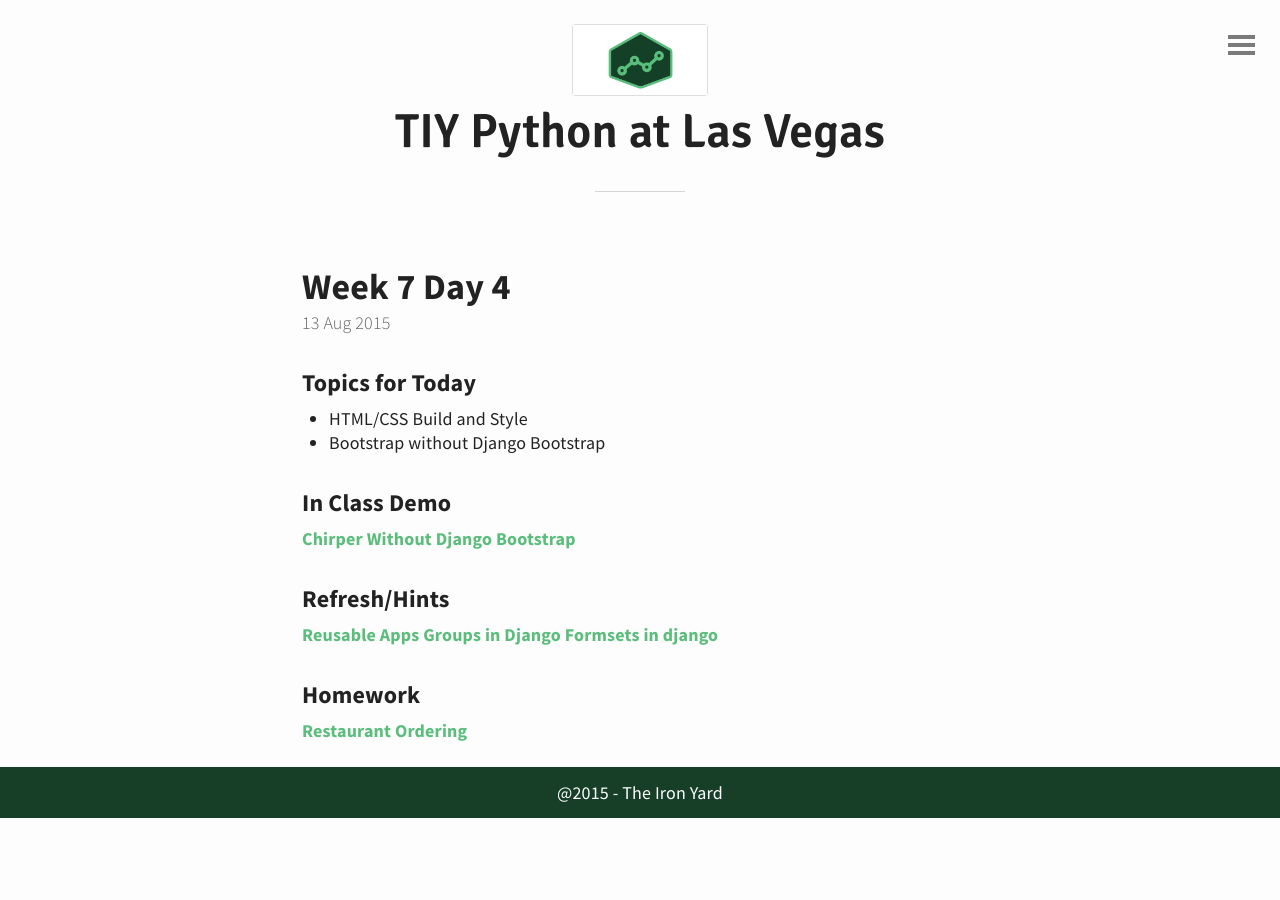
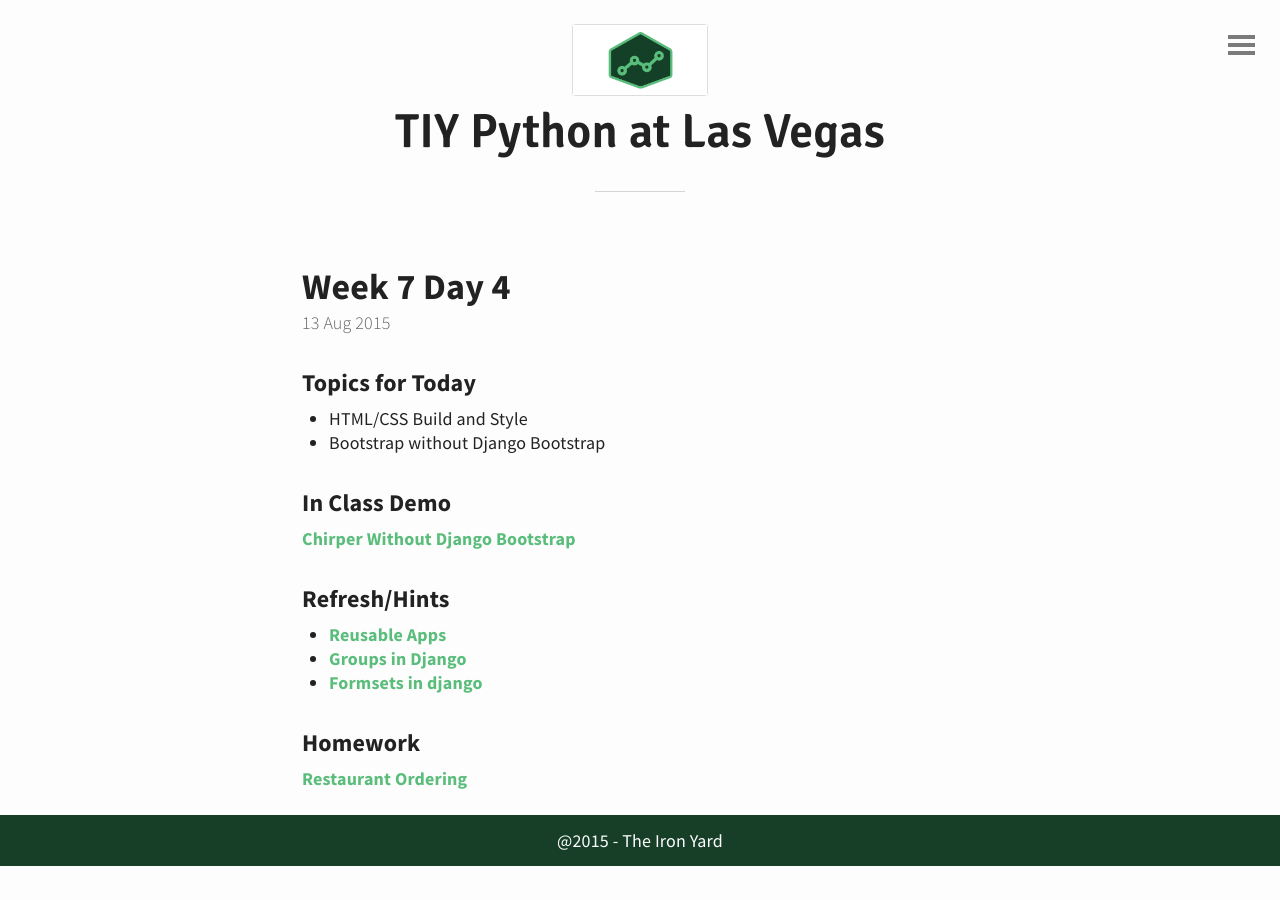
Before and after one commit to tiy-lv-python-2015-06/tiy-lv-python-2015-06.github.io, a Jekyll site: the page built from _posts/2015-08-13-Week-7-Day-4.md, in a window 1280 px wide. Built offline with Jekyll 4.4.1, drawn with Linux system fonts in a browser that asks for light colours.

Commit message:
Fixing links

```diff
--- a/_posts/2015-08-13-Week-7-Day-4.md
+++ b/_posts/2015-08-13-Week-7-Day-4.md
@@ -10,9 +10,9 @@
 [Chirper Without Django Bootstrap](https://github.com/tiy-lv-python-2015-06/chirper/tree/w7d4)
 
 ### Refresh/Hints
-[Reusable Apps](https://docs.djangoproject.com/en/1.8/intro/reusable-apps/)
-[Groups in Django](https://docs.djangoproject.com/en/1.8/topics/auth/default/)
-[Formsets in django](https://docs.djangoproject.com/en/1.8/topics/forms/modelforms/#s-model-formsets)
+* [Reusable Apps](https://docs.djangoproject.com/en/1.8/intro/reusable-apps/)
+* [Groups in Django](https://docs.djangoproject.com/en/1.8/topics/auth/default/)
+* [Formsets in django](https://docs.djangoproject.com/en/1.8/topics/forms/modelforms/#s-model-formsets)
 
 ### Homework
 [Restaurant Ordering](https://github.com/tiy-lv-python-2015-06/Restaurant)
```
